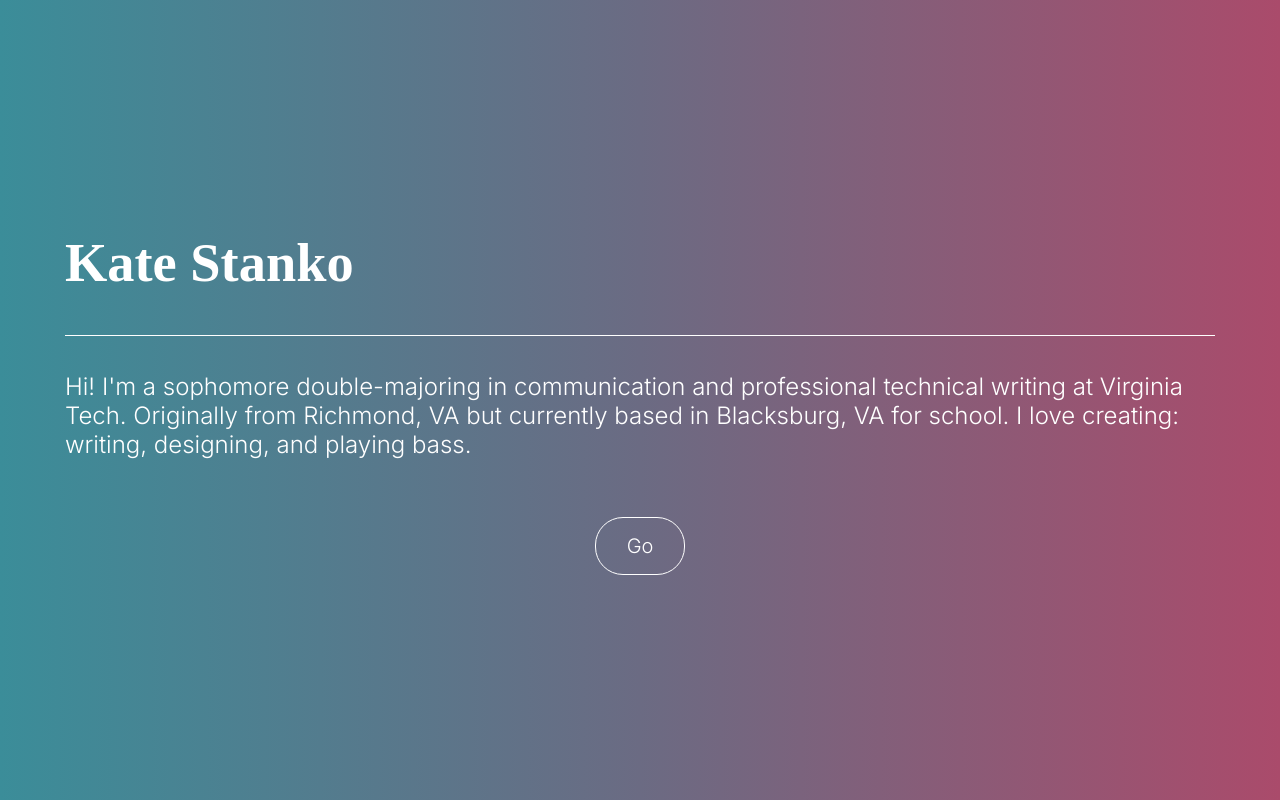
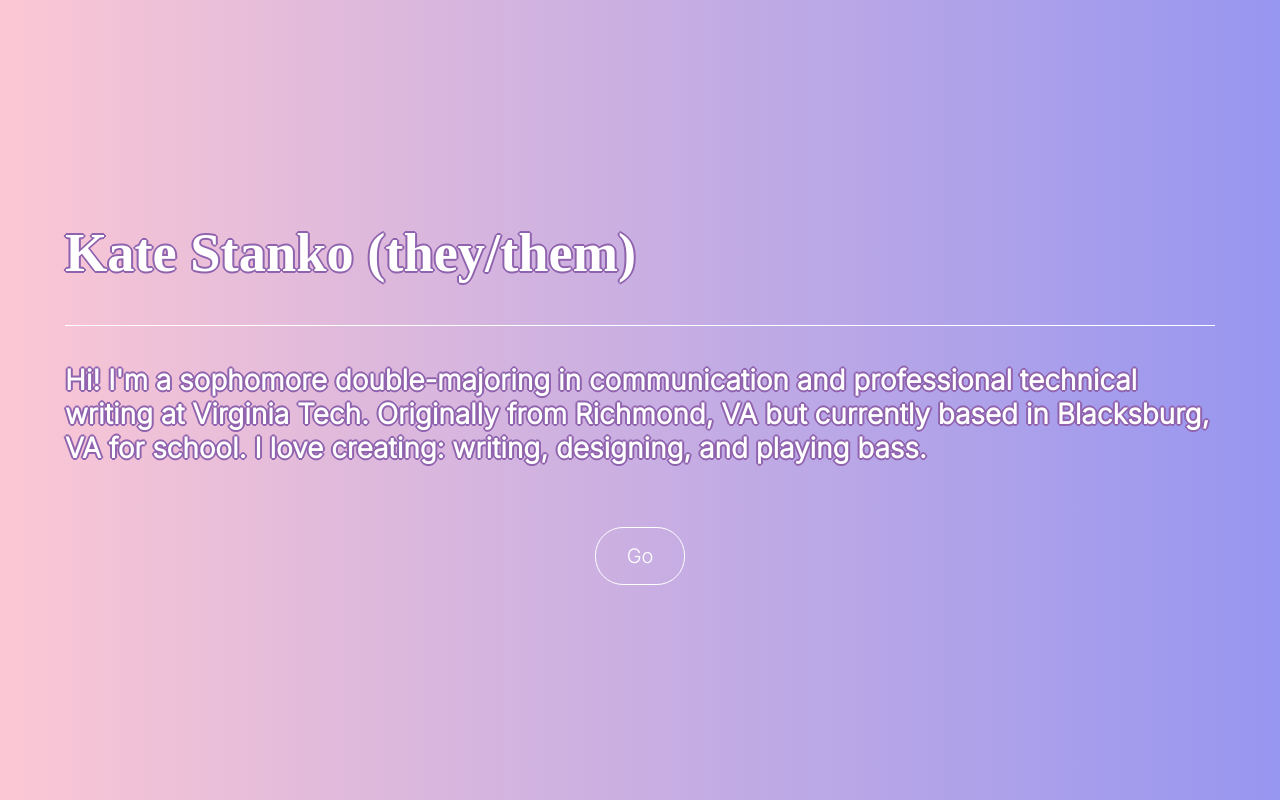
Before and after one commit to katestanko/katestanko.github.io, a plain HTML site: page index.html in a window 1280 px wide. Shown: the top 800 px of the page. Drawn offline with Linux system fonts and the light colour scheme; a web font is replaced by a local one.

Commit message:
Edited front page colors/stroke

```diff
--- a/css/style.css
+++ b/css/style.css
@@ -8,9 +8,9 @@ body {
   margin: 0;
 }
 header, footer {
-  background: #aa4b6b;  /* fallback for old browsers */
-  background: -webkit-linear-gradient(to right, #3b8d99, #6b6b83, #aa4b6b);  /* Chrome 10-25, Safari 5.1-6 */
-  background: linear-gradient(to right, #3b8d99, #6b6b83, #aa4b6b); /* W3C, IE 10+/ Edge, Firefox 16+, Chrome 26+, Opera 12+, Safari 7+ */
+  background: #9796f0;  /* fallback for old browsers */
+background: -webkit-linear-gradient(to right, #fbc7d4, #9796f0);  /* Chrome 10-25, Safari 5.1-6 */
+background: linear-gradient(to right, #fbc7d4, #9796f0); /* W3C, IE 10+/ Edge, Firefox 16+, Chrome 26+, Opera 12+, Safari 7+ */
 
   color: #fff;
 }
@@ -40,6 +40,8 @@ h1 {
   padding-bottom: .67em;
   border-bottom: 1px solid;
   line-height: 1.3;
+  text-shadow: 2px 0 rgb(144, 99, 174), -2px 0 rgb(144, 99, 174), 0 2px rgb(144, 99, 174), 0 -2px rgb(144, 99, 174),
+             1px 1px rgb(144, 99, 174), -1px -1px rgb(144, 99, 174), 1px -1px rgb(144, 99, 174), -1px 1px rgb(144, 99, 174);
 }
 
 h2 {
@@ -67,8 +69,11 @@ img {
 
 .bio {
   color: #ffffff;
-  font-size: 24px;
+  font-size: 28px;
   font-family: 'Inter', sans-serif;
+  font-weight: bold;
+  text-shadow: 2px 0 rgb(144, 99, 174), -2px 0 rgb(144, 99, 174), 0 2px rgb(144, 99, 174), 0 -2px rgb(144, 99, 174),
+             1px 1px rgb(144, 99, 174), -1px -1px rgb(144, 99, 174), 1px -1px rgb(144, 99, 174), -1px 1px rgb(144, 99, 174);
 }
 
 .buttonBox {
--- a/index.html
+++ b/index.html
@@ -18,7 +18,7 @@
 
       <header>
         <div class="wrapper">
-          <h1>Kate Stanko</h1>
+          <h1>Kate Stanko (they/them)</h1>
           <p class="bio">Hi! I'm a sophomore double-majoring in communication and professional technical writing at Virginia Tech. Originally from Richmond, VA but currently based in Blacksburg, VA for school. I love creating: writing, designing, and playing bass.</p>
           <div class="buttonBox">
             <a class="myButton" href="#projects">Go</a>
```
